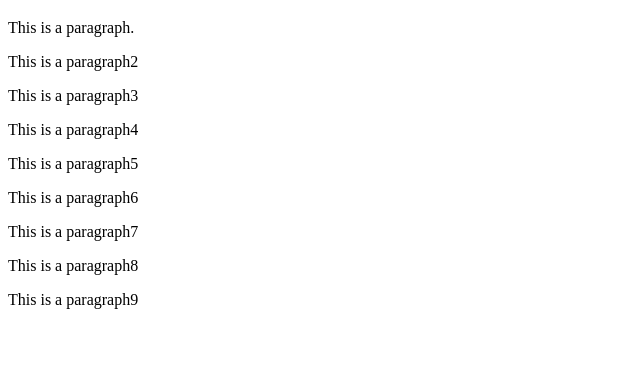
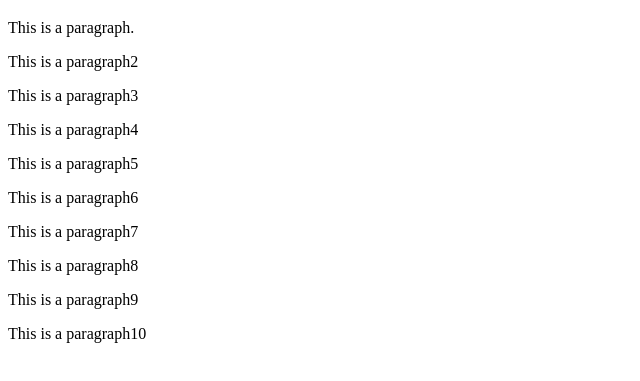
Before and after one commit to snuroop/sample, a plain HTML site: page helloworld/index.html in a window 1280 px wide. Shown: the part 61-442 px from the top of the page, without its empty margins (0-640 px from the left). Drawn offline with Linux system fonts and the light colour scheme.

Commit message:
tichu done

```diff
--- a/helloworld/index.html
+++ b/helloworld/index.html
@@ -15,5 +15,6 @@
 <p>This is a paragraph7</p>
 <p>This is a paragraph8</p>
 <p>This is a paragraph9</p>
+<p>This is a paragraph10</p>
 </body>
 </html>
```
